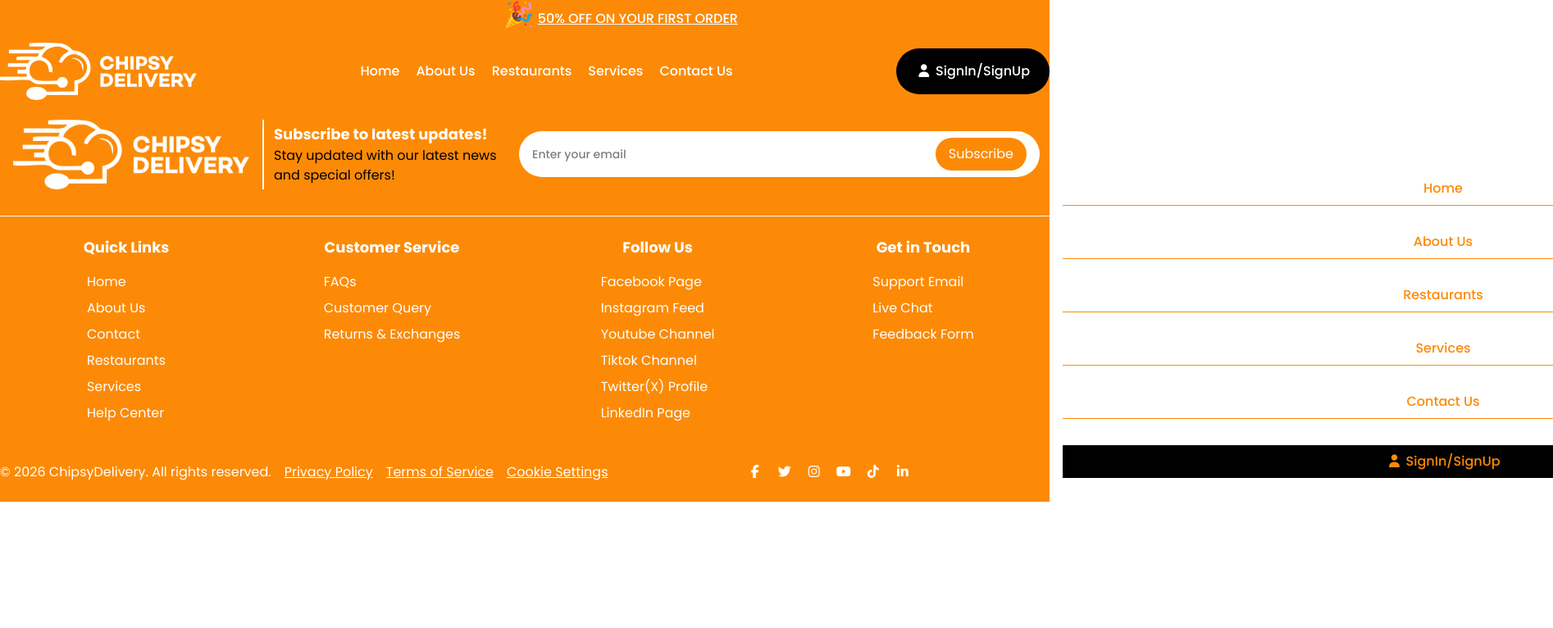
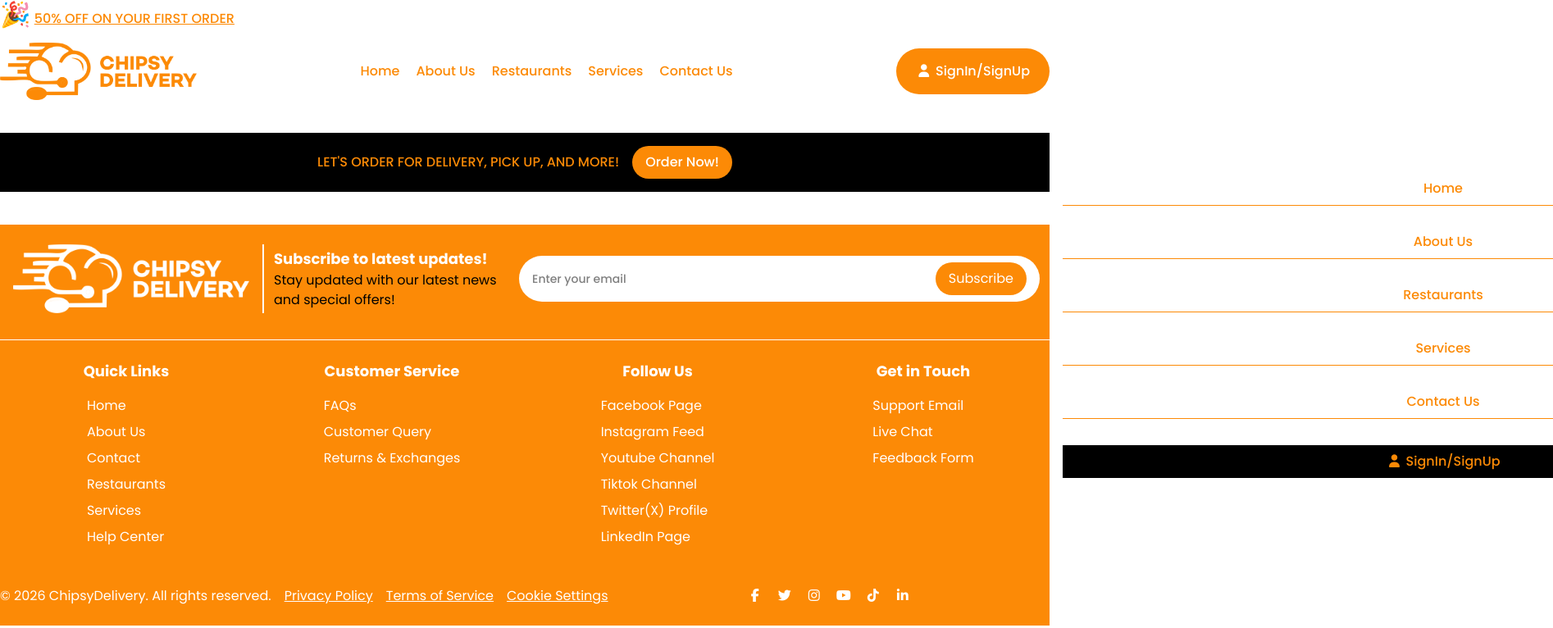
Before and after one commit to Audioes-Vunganai/chipsdelivery, a website: page src/restuarants.html in a window 1280 px wide. Shown: the whole page at 82% size, 1894 px wide, since content can reach past the window. Drawn offline with nearby package versions, Linux system fonts and the light colour scheme; a web font is replaced by a local one.

Commit message:
restaurantspage

```diff
--- a/src/index.js
+++ b/src/index.js
@@ -14,7 +14,7 @@ mobileBtn.addEventListener("click", () => {
 });
 
 // header animation
-const movingHeader = document.getElementById("moving-header");
+// const movingHeader = document.getElementById("moving-header");
 let position = window.innerWidth;
 function animate() {
   position -= 2;
--- a/src/restuarants.html
+++ b/src/restuarants.html
@@ -21,10 +21,10 @@
     <title>Chipsy Eats</title>
   </head>
   <body>
-    <header class="bg-primary">
+    <header class="bg-white">
       <div class="container mx-auto mb-4" id="moving-header">
         <span class="text-3xl no-underline">&#127881;</span>
-        <a href="index" class="font-medium text-white underline"
+        <a href="index" class="font-medium text-primary underline"
           >50% OFF ON YOUR FIRST ORDER</a
         >
       </div>
@@ -32,10 +32,10 @@
       <div class="container mx-auto flex justify-between items-center">
         <div>
           <a class="hover:cursor-pointer" href="index.html">
-            <img src="./imgs/logo.png" alt="logo" class="max-sm:w-35 w-60" />
+            <img src="./imgs/logo1.png" alt="logo" class="max-sm:w-35 w-60" />
           </a>
         </div>
-        <nav class="hidden lg:flex text-white font-medium gap-5">
+        <nav class="hidden lg:flex text-primary font-medium gap-5">
           <a
             class="hover:text-secondary transition duration-300 ease-in-out"
             href="index.html"
@@ -65,7 +65,7 @@
         <div class="hidden lg:flex">
           <a
             href="#"
-            class="text-white bg-black px-6 py-4 rounded-full font-medium hover:bg-secondary transition duration-300 ease-in-out"
+            class="text-white bg-primary px-6 py-4 rounded-full font-medium hover:bg-secondary transition duration-300 ease-in-out"
           >
             <i class="fa-solid fa-user"></i>
             SignIn/SignUp</a
@@ -73,7 +73,7 @@
         </div>
         <button class="lg:hidden cursor-pointer z-50" id="mobile-btn">
           <i
-            class="fa-solid fa-bars text-3xl text-white font-black"
+            class="fa-solid fa-bars text-3xl text-primary font-black"
             id="mukuru"
           ></i>
         </button>
@@ -112,6 +112,21 @@
         </nav>
       </div>
     </header>
+
+    <section class="bg-black my-10">
+      <div class="container mx-auto">
+        <div
+          class="flex flex-col md:flex-row justify-center items-center gap-4 text-primary uppercase font-medium py-4"
+        >
+          <p>LET'S ORDER FOR DELIVERY, PICK UP, AND MORE!</p>
+          <button
+            class="bg-primary text-white py-2 px-4 rounded-full hover:bg-secondary transition duration-300 ease-in-out"
+          >
+            Order Now!
+          </button>
+        </div>
+      </div>
+    </section>
 
     <footer class="bg-primary">
       <div class="container mx-auto pt-6 mb-10">
```
Also changed, not shown: src/services.html (+15 -0 lines), src/imgs/deliveryman.png (added), src/output.css.
